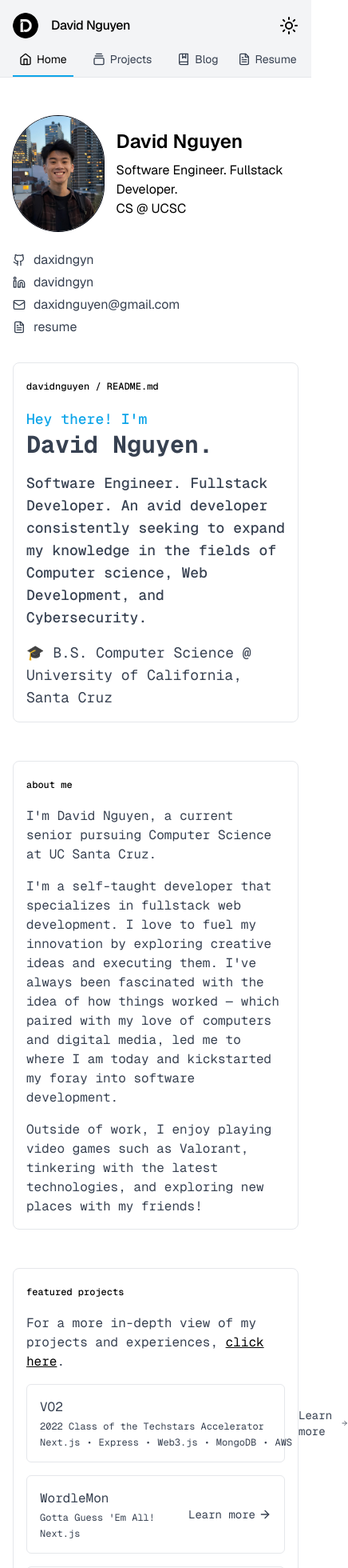
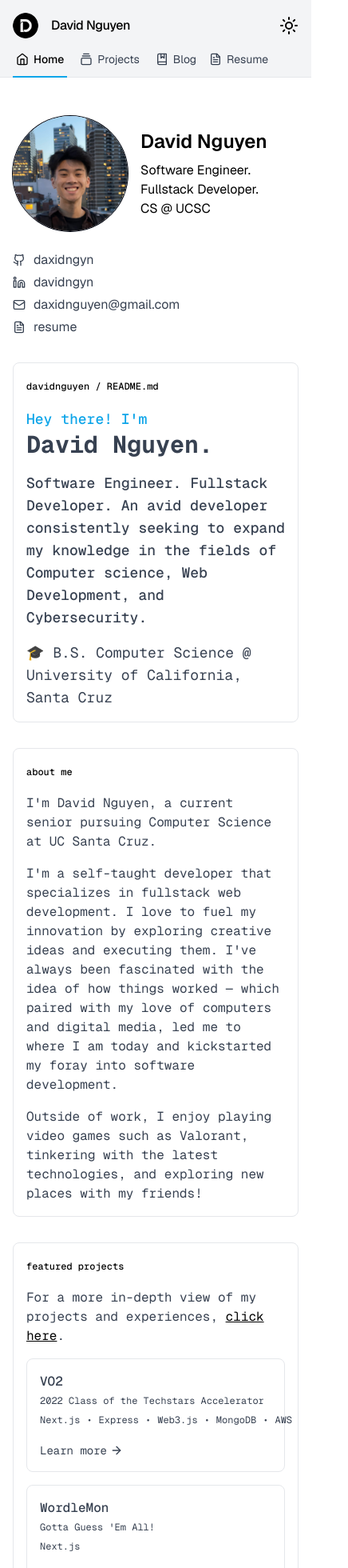
Before and after one commit to daxidngyn/david, a Next.js app: page /home in a window 390 px wide. Shown: the top 1960 px of the page at 80% size, 436 px wide, since content can reach past the window. Built offline with nearby package versions, Linux system fonts and the light colour scheme.

Commit message:
improve responsiveness + minor ui updates

```diff
--- a/src/app/home/page.tsx
+++ b/src/app/home/page.tsx
@@ -7,7 +7,7 @@ import { ProjectCardMini } from "@/components/project-card";
 
 export default function HomePage() {
   return (
-    <main className={`${GeistMono.className} space-y-12`}>
+    <main className={`${GeistMono.className} space-y-8 md:space-y-12`}>
       <InfoCard id="readme" title="davidnguyen / README.md">
         <span className="relative text-lg font-medium text-sky-500 dark:text-sky-400 md:text-xl">
           Hey there! I{"'"}m
--- a/src/components/nav.tsx
+++ b/src/components/nav.tsx
@@ -26,30 +26,31 @@ export default function Nav() {
   const pathname = usePathname();
 
   return (
-    <nav className="mt-4 space-x-4 flex items-center">
+    <nav className="mt-4 space-x-3 md:space-x-4 flex items-center">
       {navigation.map((path) => (
         <Link
           href={path.href}
           key={path.name}
-          className={`flex items-center gap-x-1.5 relative px-2 justify-center ${
+          className={`flex items-center gap-x-1.5 relative px-1 md:px-2 justify-center ${
             pathname.includes(path.href)
-              ? "text-black dark:text-white"
-              : "text-gray-700 dark:text-gray-100"
+              ? "text-black dark:text-white font-medium"
+              : "text-gray-700 dark:text-gray-300 dark:hover:text-gray-100 hover:text-gray-950"
           }`}
         >
           <path.icon className="w-4 h-4" />
           <span className="text-sm">{path.name}</span>
 
           {pathname.includes(path.href) && (
-            <div className="absolute w-full -bottom-3 bg-sky-500 dark:bg-sky-400 h-0.5" />
+            <div className="absolute w-full -bottom-[13px] bg-sky-500 dark:bg-sky-400 h-0.5" />
           )}
         </Link>
       ))}
+
       <a
         href="https://docs.google.com/document/d/1xL3zLZNoR7UqMyGOlppvSfMhnUUV3q_hgk9gP90edw8/edit?usp=sharing"
         target="_blank"
         rel="noopener noreferrer"
-        className="flex items-center gap-x-1.5 text-gray-700 dark:text-gray-100"
+        className="flex items-center gap-x-1.5 text-gray-700 dark:text-gray-300 dark:hover:text-gray-100 hover:text-gray-950"
       >
         <ResumeIcon className="w-4 h-4" />
         <span className="text-sm">Resume</span>
--- a/src/components/project-card.tsx
+++ b/src/components/project-card.tsx
@@ -22,11 +22,11 @@ export const ProjectCard = ({ data }: { data: ProjectData }) => {
 
 export const ProjectCardMini = ({ data }: { data: ProjectData }) => {
   return (
-    <article className="border rounded-md p-4 flex items-center justify-between group dark:border-gray-600">
+    <article className="border rounded-lg p-4 flex flex-col md:flex-row items-start md:items-center justify-between group dark:border-gray-700">
       <div>
-        <div>{data.title}</div>
+        <div className="font-medium">{data.title}</div>
         <div className="text-xs leading-6">{data.subtitle}</div>
-        <div className="flex text-xs gap-x-2">
+        <div className="flex text-xs gap-x-2 leading-6">
           {data.technologies.map((tech, i) => (
             <div key={tech} className="text-gray-700 dark:text-gray-300">
               <span className="mr-2">{tech}</span>
@@ -36,7 +36,7 @@ export const ProjectCardMini = ({ data }: { data: ProjectData }) => {
         </div>
       </div>
 
-      <div className="text-sm flex items-center">
+      <div className="text-sm flex items-center mt-4 md:mt-0">
         <span className="mr-1 transition duration-300 ease-in-out group-hover:underline">
           Learn more
         </span>
--- a/src/components/sidebar.tsx
+++ b/src/components/sidebar.tsx
@@ -37,15 +37,15 @@ export default function Sidebar() {
           alt="David Nguyen"
           width={250}
           height={250}
-          className="ring-1 ring-gray-950 dark:ring-gray-600 rounded-full w-36 h-36 md:w-64 md:h-64 lg:w-72 lg:h-72 object-cover object-[center_top]"
+          className="ring-1 ring-gray-950 flex flex-shrink-0 dark:ring-gray-600 rounded-full w-36 h-36 md:w-64 md:h-64 lg:w-72 lg:h-72 object-cover object-[center_top]"
         />
 
         <div className="flex flex-col">
           <span className="font-semibold text-2xl md:mt-6">David Nguyen</span>
-          <span className="leading-6 mt-2">
+          <span className="leading-6 mt-2 text-base">
             Software Engineer. Fullstack Developer.
           </span>
-          <span className="leading-6">CS @ UCSC</span>
+          <span className="leading-6 text-base">CS @ UCSC</span>
         </div>
       </div>
 
```
